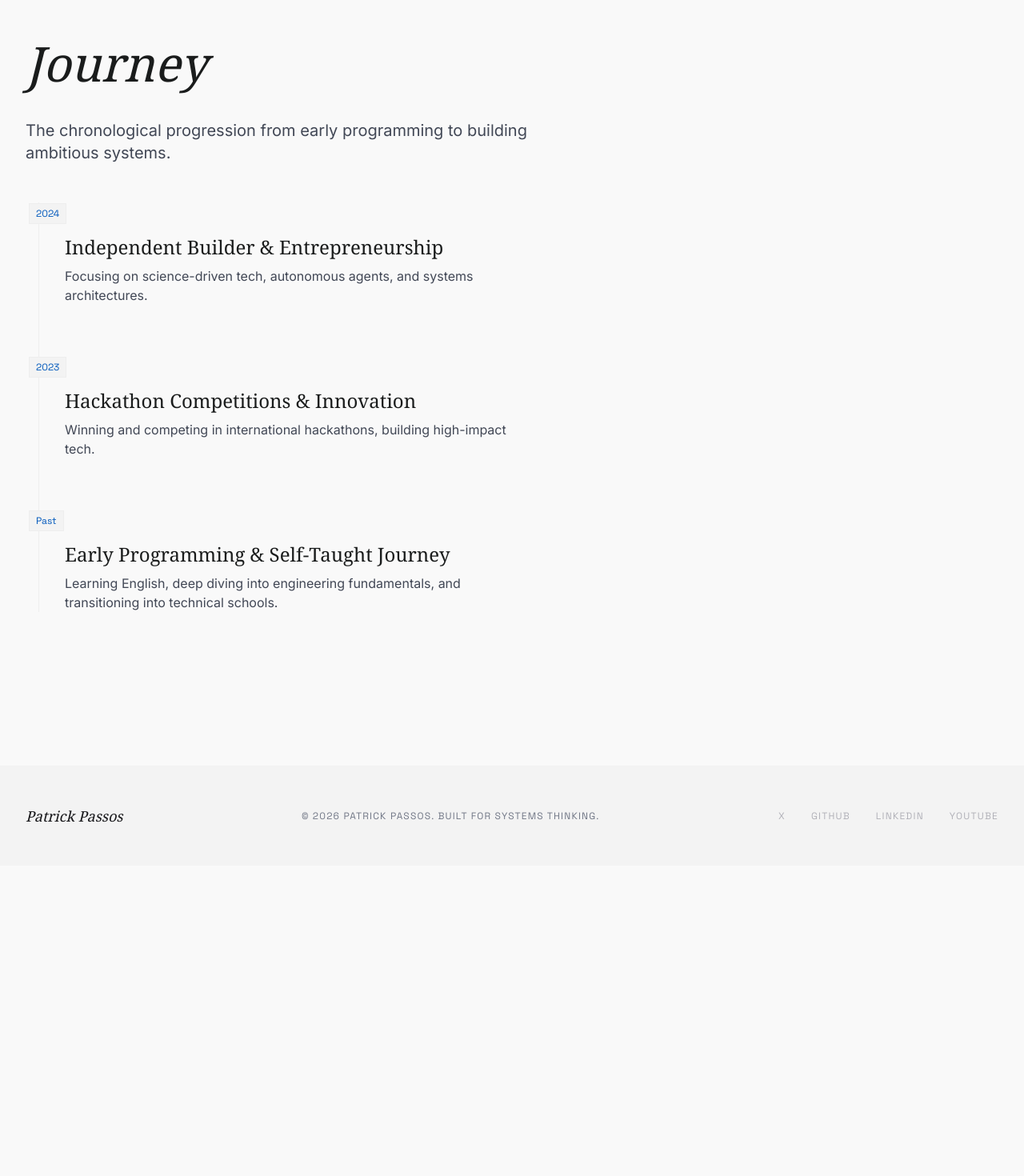
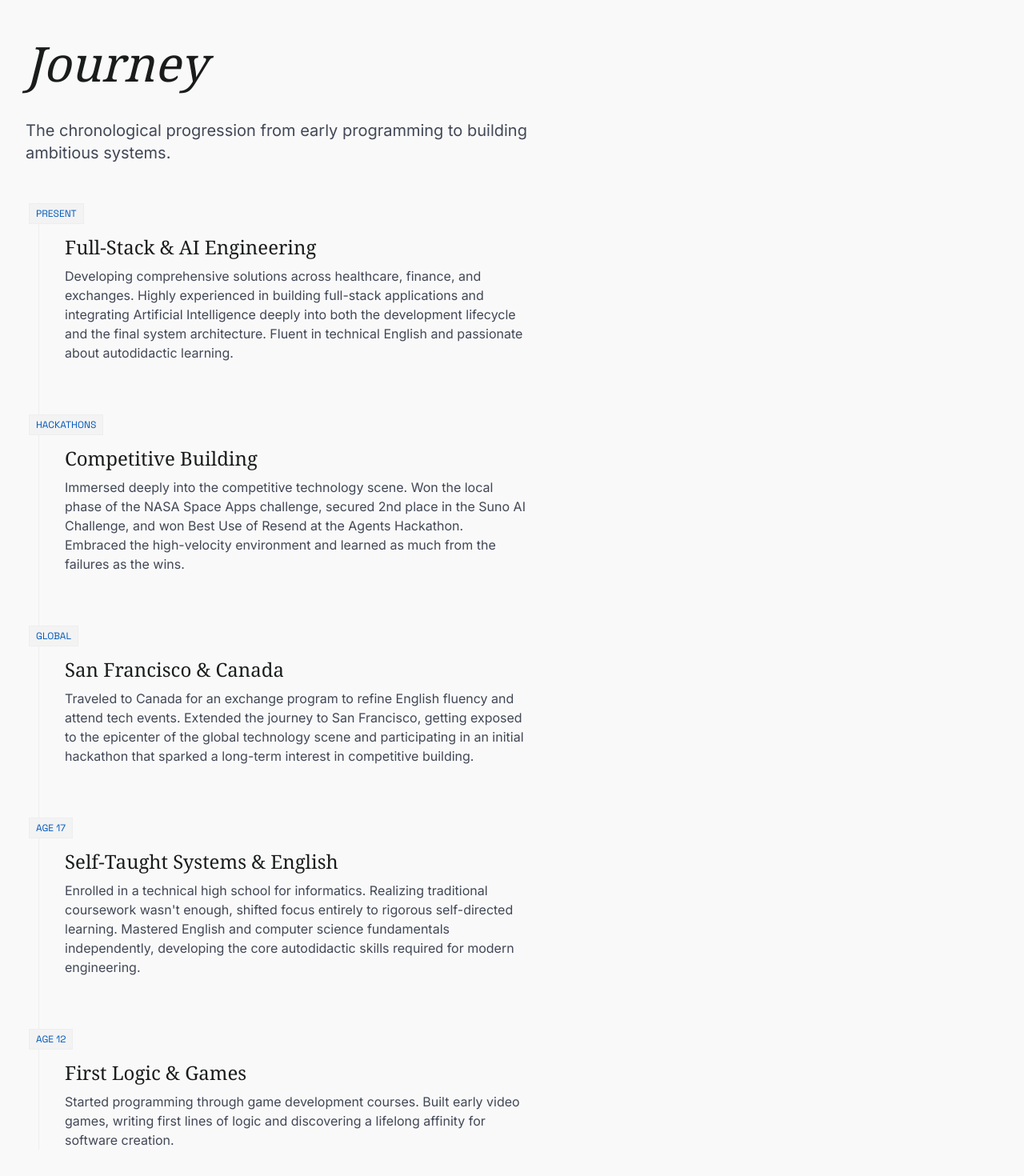
Before and after one commit to patrickpassosb/mywebsite, a Next.js app: page /journey in a window 1280 px wide. Shown: the part 166-1636 px from the top of the page at 80% size. Before the commit the page ends 1248 px from the top, so only its background shows below. Built offline with nearby package versions, Linux system fonts and the light colour scheme.

Commit message:
feat: update journey page content with detailed professional and personal milestones

```diff
--- a/src/app/journey/page.tsx
+++ b/src/app/journey/page.tsx
@@ -10,19 +10,39 @@ export default function JourneyPage() {
 
       <div className="border-l border-surface-container ml-4 pl-8 space-y-16">
           <div>
-              <span className="font-mono text-xs text-primary bg-surface-container-low px-2 py-1 relative -left-[45px] border border-surface-container">2024</span>
-              <h3 className="font-serif text-2xl mt-4">Independent Builder & Entrepreneurship</h3>
-              <p className="text-on-surface-variant mt-2 max-w-xl">Focusing on science-driven tech, autonomous agents, and systems architectures.</p>
+              <span className="font-mono text-xs text-primary bg-surface-container-low px-2 py-1 relative -left-[45px] border border-surface-container">PRESENT</span>
+              <h3 className="font-serif text-2xl mt-4">Full-Stack &amp; AI Engineering</h3>
+              <p className="text-on-surface-variant mt-2 max-w-xl">
+                 Developing comprehensive solutions across healthcare, finance, and exchanges. Highly experienced in building full-stack applications and integrating Artificial Intelligence deeply into both the development lifecycle and the final system architecture. Fluent in technical English and passionate about autodidactic learning.
+              </p>
           </div>
           <div>
-              <span className="font-mono text-xs text-primary bg-surface-container-low px-2 py-1 relative -left-[45px] border border-surface-container">2023</span>
-              <h3 className="font-serif text-2xl mt-4">Hackathon Competitions & Innovation</h3>
-              <p className="text-on-surface-variant mt-2 max-w-xl">Winning and competing in international hackathons, building high-impact tech.</p>
+              <span className="font-mono text-xs text-primary bg-surface-container-low px-2 py-1 relative -left-[45px] border border-surface-container">HACKATHONS</span>
+              <h3 className="font-serif text-2xl mt-4">Competitive Building</h3>
+              <p className="text-on-surface-variant mt-2 max-w-xl">
+                 Immersed deeply into the competitive technology scene. Won the local phase of the NASA Space Apps challenge, secured 2nd place in the Suno AI Challenge, and won Best Use of Resend at the Agents Hackathon. Embraced the high-velocity environment and learned as much from the failures as the wins.
+              </p>
           </div>
           <div>
-              <span className="font-mono text-xs text-primary bg-surface-container-low px-2 py-1 relative -left-[45px] border border-surface-container">Past</span>
-              <h3 className="font-serif text-2xl mt-4">Early Programming & Self-Taught Journey</h3>
-              <p className="text-on-surface-variant mt-2 max-w-xl">Learning English, deep diving into engineering fundamentals, and transitioning into technical schools.</p>
+              <span className="font-mono text-xs text-primary bg-surface-container-low px-2 py-1 relative -left-[45px] border border-surface-container">GLOBAL</span>
+              <h3 className="font-serif text-2xl mt-4">San Francisco &amp; Canada</h3>
+              <p className="text-on-surface-variant mt-2 max-w-xl">
+                 Traveled to Canada for an exchange program to refine English fluency and attend tech events. Extended the journey to San Francisco, getting exposed to the epicenter of the global technology scene and participating in an initial hackathon that sparked a long-term interest in competitive building.
+              </p>
+          </div>
+          <div>
+              <span className="font-mono text-xs text-primary bg-surface-container-low px-2 py-1 relative -left-[45px] border border-surface-container">AGE 17</span>
+              <h3 className="font-serif text-2xl mt-4">Self-Taught Systems &amp; English</h3>
+              <p className="text-on-surface-variant mt-2 max-w-xl">
+                 Enrolled in a technical high school for informatics. Realizing traditional coursework wasn't enough, shifted focus entirely to rigorous self-directed learning. Mastered English and computer science fundamentals independently, developing the core autodidactic skills required for modern engineering.
+              </p>
+          </div>
+          <div>
+              <span className="font-mono text-xs text-primary bg-surface-container-low px-2 py-1 relative -left-[45px] border border-surface-container">AGE 12</span>
+              <h3 className="font-serif text-2xl mt-4">First Logic &amp; Games</h3>
+              <p className="text-on-surface-variant mt-2 max-w-xl">
+                 Started programming through game development courses. Built early video games, writing first lines of logic and discovering a lifelong affinity for software creation.
+              </p>
           </div>
       </div>
     </section>
```
